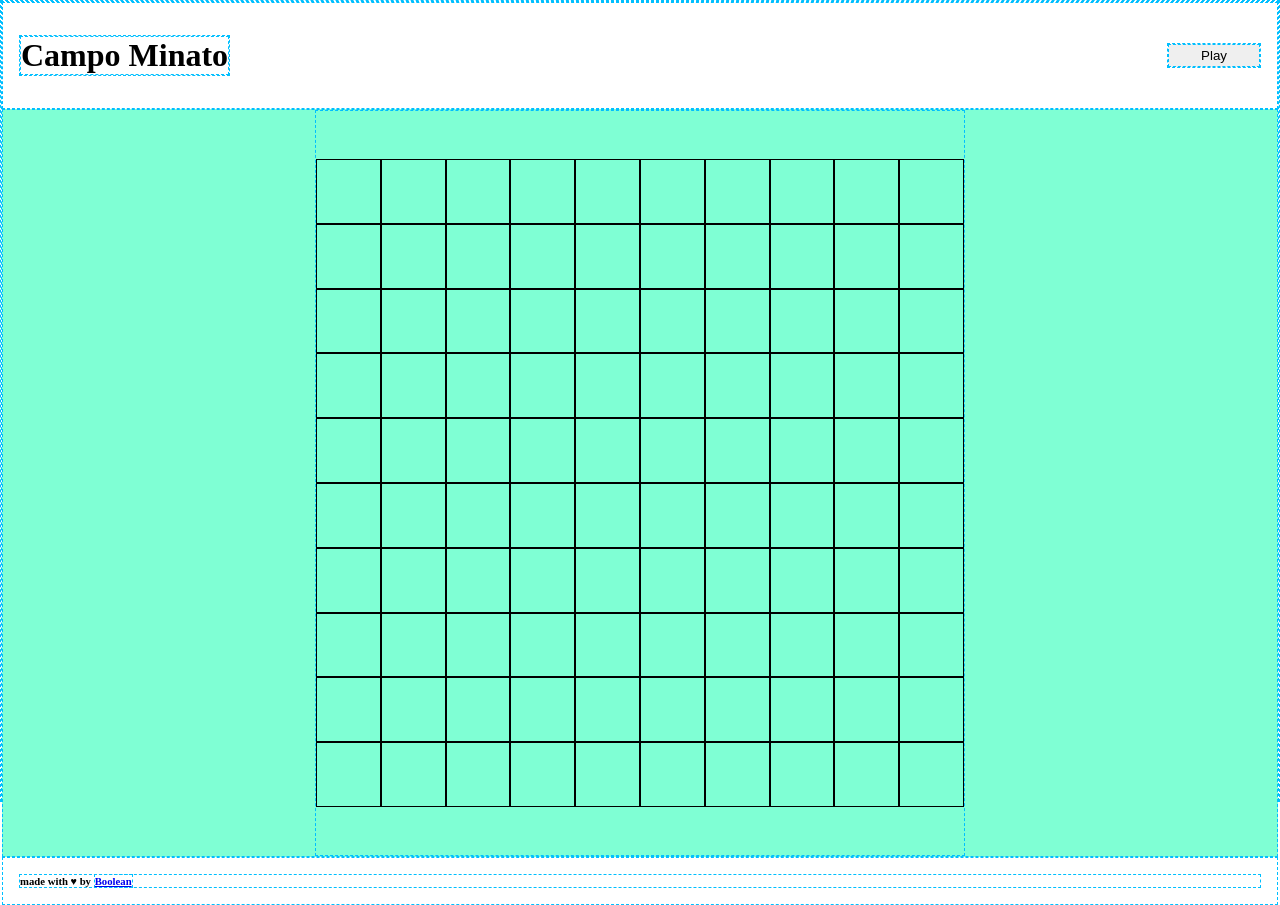
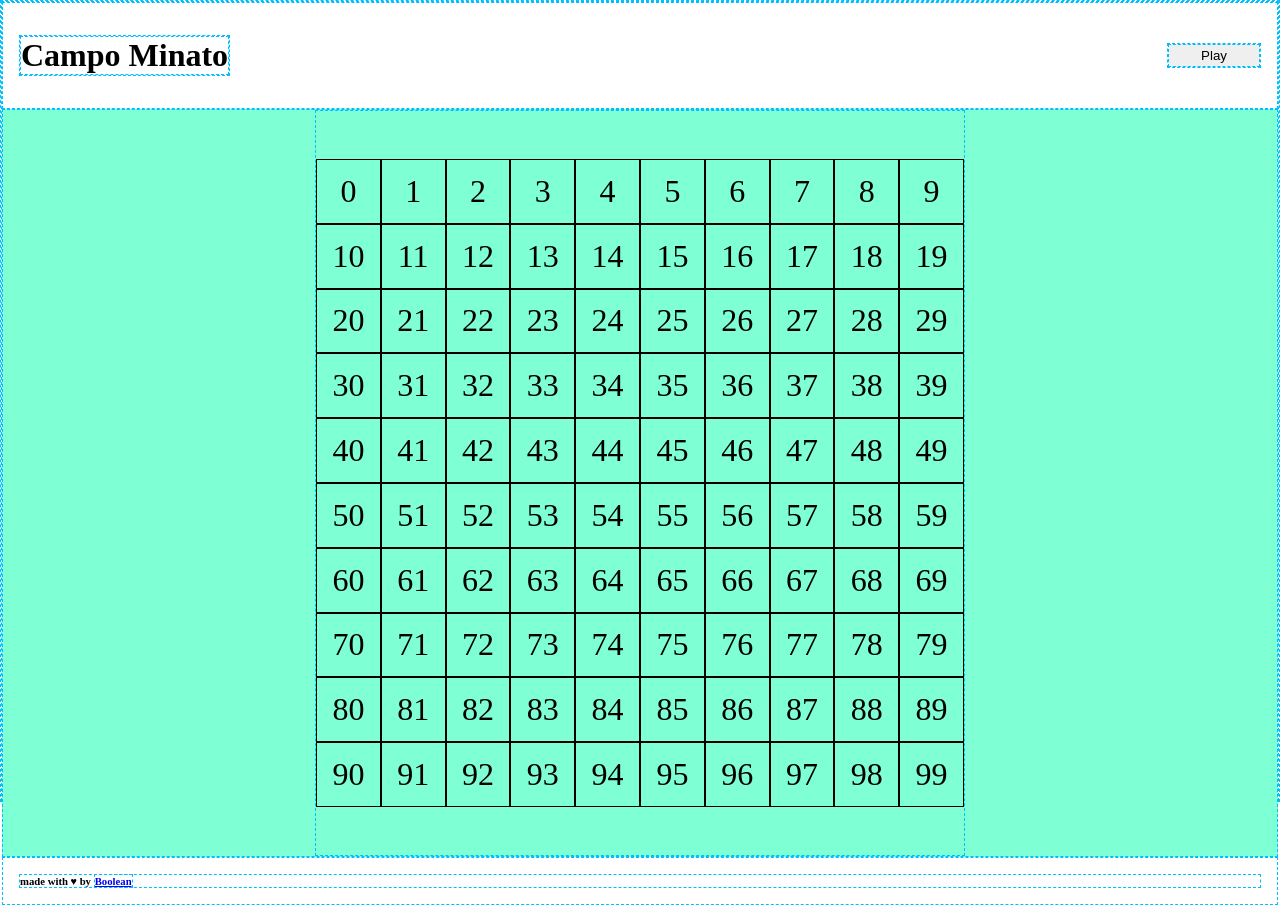
Before and after one commit to andreadebortoli2/js-campominato-grid, a plain HTML site: page index.html in a window 1280 px wide. Drawn offline with Linux system fonts and the light colour scheme.

Commit message:
add number to cells

```diff
--- a/assets/css/style.css
+++ b/assets/css/style.css
@@ -37,6 +37,10 @@ main {
             width: calc(100% / 10);
             aspect-ratio: 1;
             border: 1px solid black;
+            display: flex;
+            justify-content: center;
+            align-items: center;
+            font-size: 2rem;
         }
     }
 }
--- a/assets/js/main.js
+++ b/assets/js/main.js
@@ -17,10 +17,13 @@ for (let i = 0; i < 100; i++) {
     const cell = document.createElement('div');
 
     container.insertAdjacentElement('beforeend', cell).classList.add('cell');
+
+    // - add a number to the cells
+    //     -use the index of the array to attach the number
+
+    cell.innerHTML = `${i}`
 }
 
-// - add a number to the cells
-//     -use the index of the array to attach the number
 
 // - add the grid creation to the button click
 //     -select the button
```
